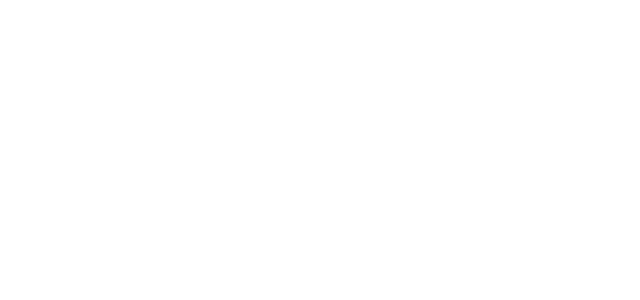
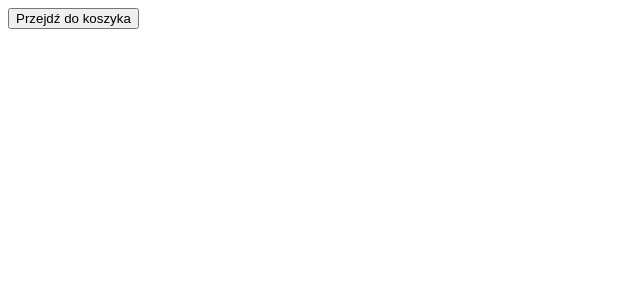
Before and after one commit to hjxxzk/Agnieszka_Pisarek_Web_Wroclaw, a React (Vite) app: page /summary in a window 1280 px wide. Before the commit this address had no page. Shown: the top 300 px of the page, without its empty margins (0-640 px from the left). Built offline with nearby package versions, Linux system fonts and the light colour scheme.

Commit message:
add cart summary view

```diff
--- a/src/App.tsx
+++ b/src/App.tsx
@@ -1,6 +1,7 @@
 import './App.css'
 import ProductList from "./components/ProductList.tsx";
 import Cart from "./components/Cart.tsx";
+import CartSummary from "./components/CartSummary.tsx";
 import {BrowserRouter as Router, Routes, Route} from 'react-router-dom';
 import {useState} from "react";
 
@@ -74,6 +75,7 @@
                                                    decreaseQuantity={handleDecreaseQuantity}
                                                    calculatePrice={calculatePrice}
                                                    totalPrice={calculateTotalPrice()}/>}/>
+                <Route path="/summary" element={<CartSummary />}></Route>
             </Routes>
         </Router>
     );
--- a/src/components/Cart.tsx
+++ b/src/components/Cart.tsx
@@ -18,11 +18,19 @@
 
 }
 
-const Cart: React.FC<CartProps> = ({cartItems, removeFromCart, increaseQuantity, decreaseQuantity, calculatePrice, totalPrice}) => {
+const Cart: React.FC<CartProps> = ({
+                                       cartItems,
+                                       removeFromCart,
+                                       increaseQuantity,
+                                       decreaseQuantity,
+                                       calculatePrice,
+                                       totalPrice
+                                   }) => {
     return (
         <div>
             <h1>Twój koszyk</h1>
             {cartItems.length > 0 ? (
+                <div>
                     <ul>
                         {cartItems.map((item) => (
                             <li key={item.id}>
@@ -38,6 +46,10 @@
                             </li>
                         ))}
                     </ul>
+                    <Link to="/summary">
+                        <button>Złóż zamówienie</button>
+                    </Link>
+                </div>
             ) : (
                 <p>Twój koszyk jest pusty!</p>
             )}
--- /dev/null
+++ b/src/components/CartSummary.tsx
@@ -0,0 +1,15 @@
+import React from "react";
+import {Link} from "react-router-dom";
+
+
+const CartSummary: React.FC = () => {
+    return (
+        <div>
+            <Link to="/cart">
+                <button>Przejdź do koszyka</button>
+            </Link>
+        </div>
+    );
+}
+
+export default CartSummary;
```
Lines whose indentation alone changed are shown as unchanged.
